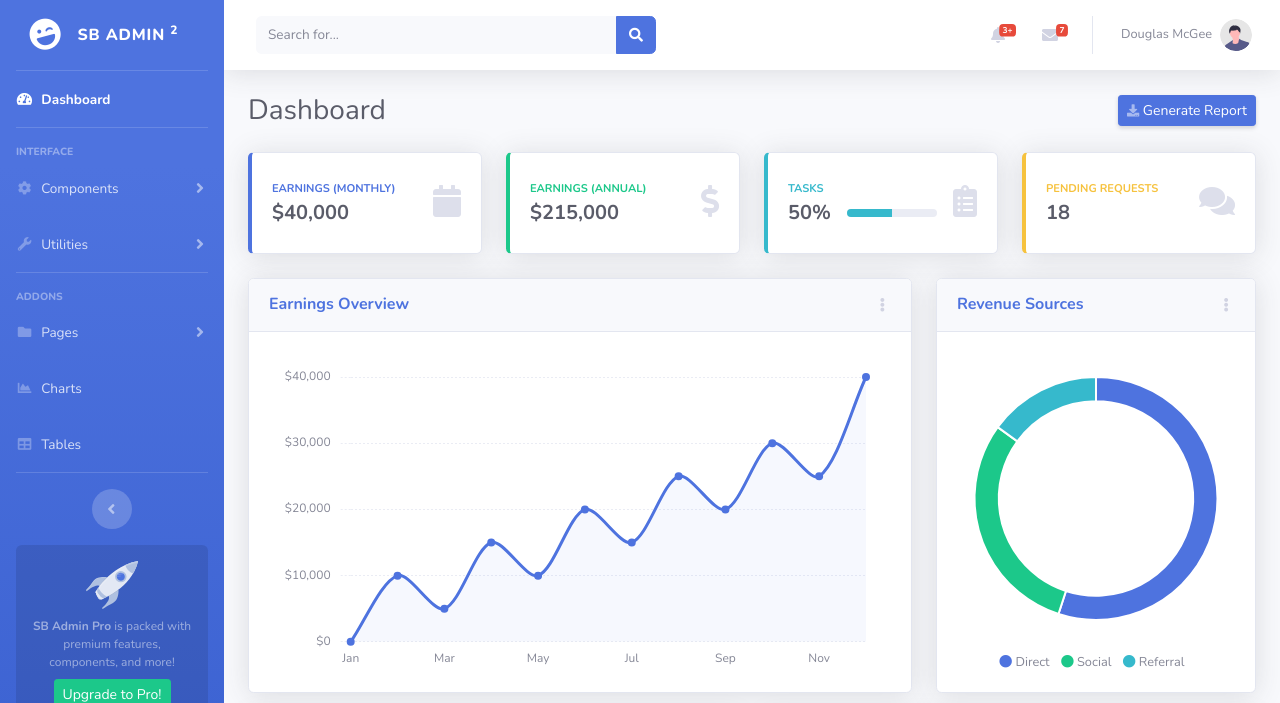
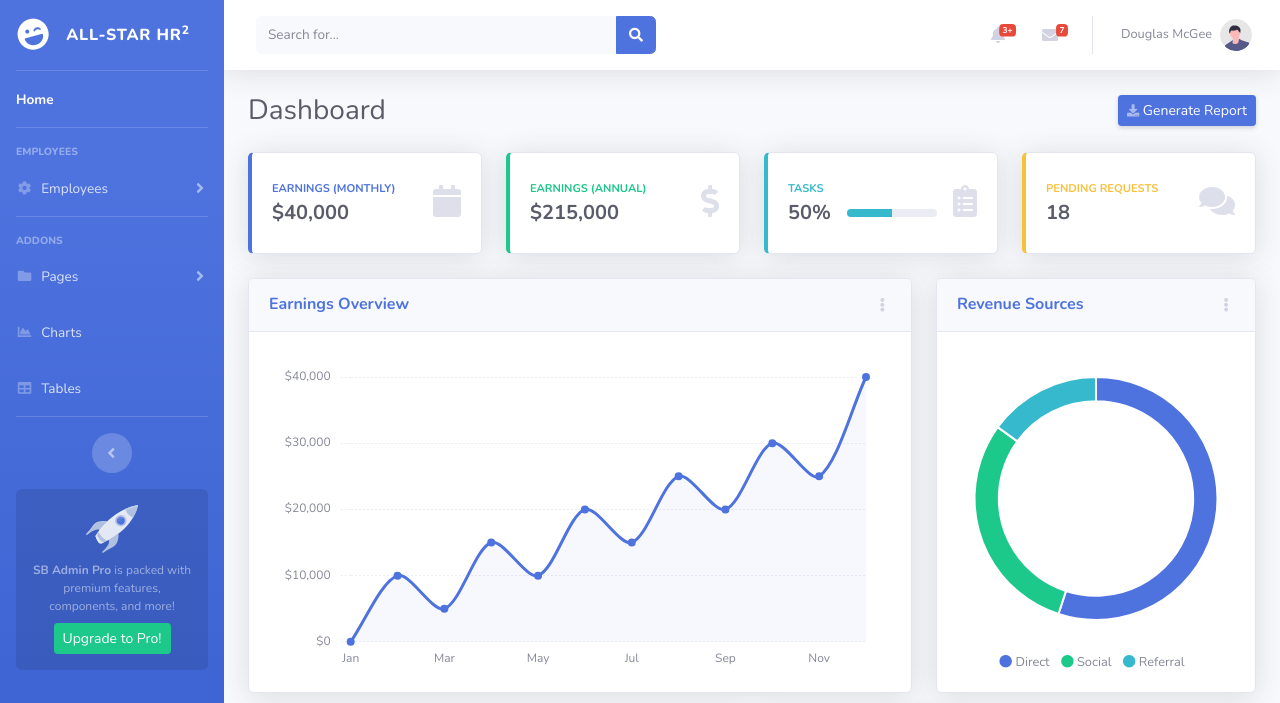
Before and after one commit to SteveZych/Final-Project, a Flask app: page / in a window 1280 px wide. Shown: the top 703 px of the page. Run offline with Flask 2, Linux system fonts and the light colour scheme; some libraries are stand-ins or nearby versions.

Commit message:
standard updates

```diff
--- a/app.py
+++ b/app.py
@@ -30,7 +30,7 @@ def terminations():
 
             with sql.connect("data/hr.sqlite") as con:
                 cur = con.cursor()
-                cur.execute("UPDATE employee SET is_terminated=1, terminated_reason=?, terminated_date=?, employee_status=? WHERE employee_id=?", (reason, termDate, status, employeeID))
+                cur.execute("UPDATE employee SET is_terminated=1, terminated_reason=?, terminated_date=?, employee_status=? WHERE employee_id=?;", (reason, termDate, status, employeeID))
             con.commit()
             print("Employee terminated.")
         except:
@@ -44,7 +44,7 @@ def terminations():
     con = sql.connect("data/hr.sqlite")
     con.row_factory = sql.Row
     cur = con.cursor()
-    cur.execute("SELECT employee_name, position, department, employee_status, terminated_date, terminated_reason FROM employee WHERE is_terminated = 1 ORDER BY terminated_date DESC LIMIT 10")
+    cur.execute("SELECT employee_name, position, department, employee_status, terminated_date, terminated_reason FROM employee WHERE is_terminated = 1 ORDER BY terminated_date DESC LIMIT 10;")
     rows = cur.fetchall()
     return render_template("terminations.html", rows = rows)
 
--- a/templates/index.html
+++ b/templates/index.html
@@ -35,7 +35,7 @@
                 <div class="sidebar-brand-icon rotate-n-15">
                     <i class="fas fa-laugh-wink"></i>
                 </div>
-                <div class="sidebar-brand-text mx-3">SB Admin <sup>2</sup></div>
+                <div class="sidebar-brand-text mx-3">All-star HR<sup>2</sup></div>
             </a>
 
             <!-- Divider -->
@@ -44,8 +44,7 @@
             <!-- Nav Item - Dashboard -->
             <li class="nav-item active">
                 <a class="nav-link" href="/">
-                    <i class="fas fa-fw fa-tachometer-alt"></i>
-                    <span>Dashboard</span></a>
+                    <span>Home</span></a>
             </li>
 
             <!-- Divider -->
@@ -53,15 +52,15 @@
 
             <!-- Heading -->
             <div class="sidebar-heading">
-                Interface
+                Employees
             </div>
 
-            <!-- Nav Item - Pages Collapse Menu -->
+            <!-- Nav Item - Pages Collapse Menu-->
             <li class="nav-item">
                 <a class="nav-link collapsed" href="#" data-toggle="collapse" data-target="#collapseTwo"
                     aria-expanded="true" aria-controls="collapseTwo">
                     <i class="fas fa-fw fa-cog"></i>
-                    <span>Components</span>
+                    <span>Employees</span>
                 </a>
                 <div id="collapseTwo" class="collapse" aria-labelledby="headingTwo" data-parent="#accordionSidebar">
                     <div class="bg-white py-2 collapse-inner rounded">
@@ -72,7 +71,7 @@
                 </div>
             </li>
 
-            <!-- Nav Item - Utilities Collapse Menu -->
+            <!-- Nav Item - Utilities Collapse Menu
             <li class="nav-item">
                 <a class="nav-link collapsed" href="#" data-toggle="collapse" data-target="#collapseUtilities"
                     aria-expanded="true" aria-controls="collapseUtilities">
@@ -89,7 +88,7 @@
                         <a class="collapse-item" href="utilities-other.html">Other</a>
                     </div>
                 </div>
-            </li>
+            </li> -->
 
             <!-- Divider -->
             <hr class="sidebar-divider">
--- a/templates/tables.html
+++ b/templates/tables.html
@@ -380,6 +380,7 @@
                                     <thead>
                                         <tr>
                                             <th>Name</th>
+                                            <th>ID</th>
                                             <th>Status</th>
                                             <th>Position</th>
                                             <th>Department</th>
@@ -391,6 +392,7 @@
                                         {% for row in rows %}
                                         <tr>
                                             <td>{{row["employee_name"]}}</td>
+                                            <td>{{row["employee_id"]}}</td>
                                             <td>{{row["employee_status"]}}</td>
                                             <td>{{row["position"]}}</td>
                                             <td>{{row["department"]}}</td>
--- a/templates/terminations.html
+++ b/templates/terminations.html
@@ -400,7 +400,7 @@
                                                     <option value="Retiring">Retiring</option>
                                                     <option value="Return to School">Return to School</option>
                                                     <option value="Unhappy">Unhappy</option>
-                                                  </select>
+                                                </select>
 
                                                 <label for="termDate">Termination Date:</label>
                                                 <input type="date" id="termDate" name="termDate" style="width:175px">
```
